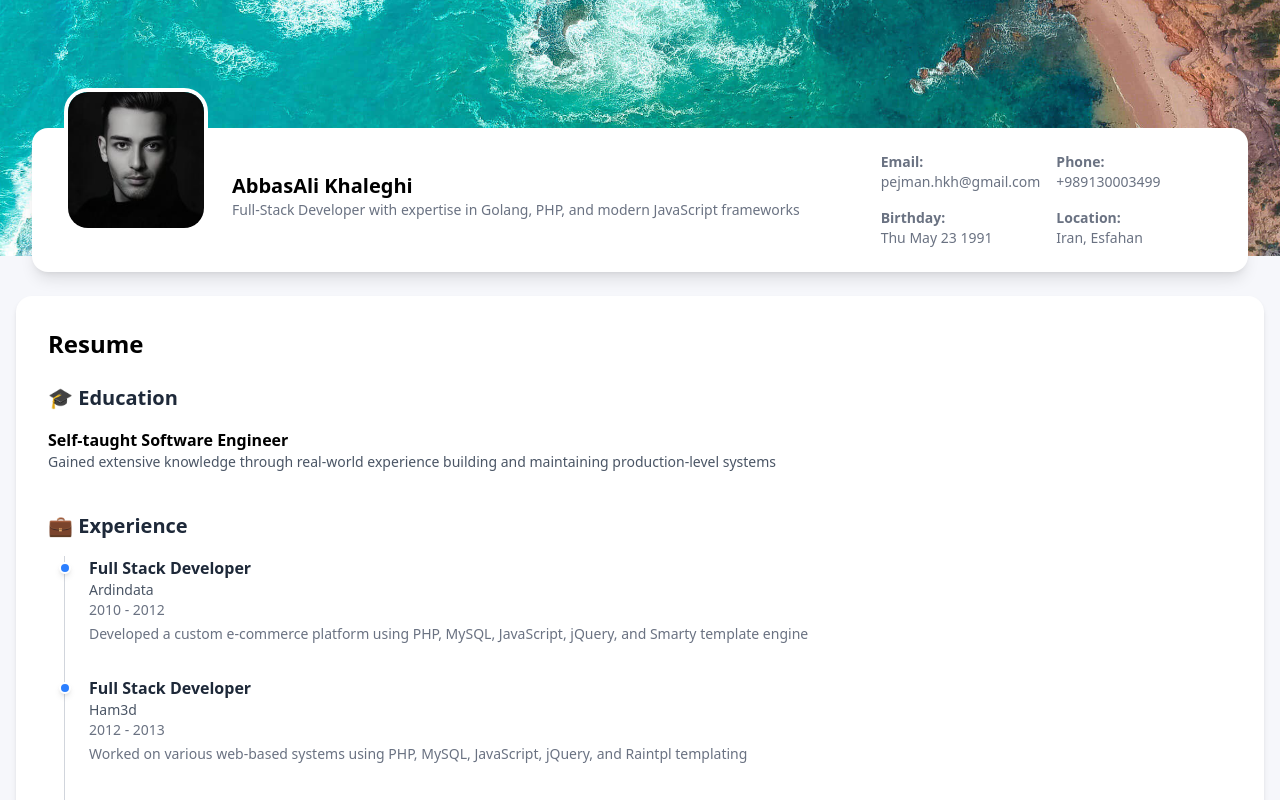
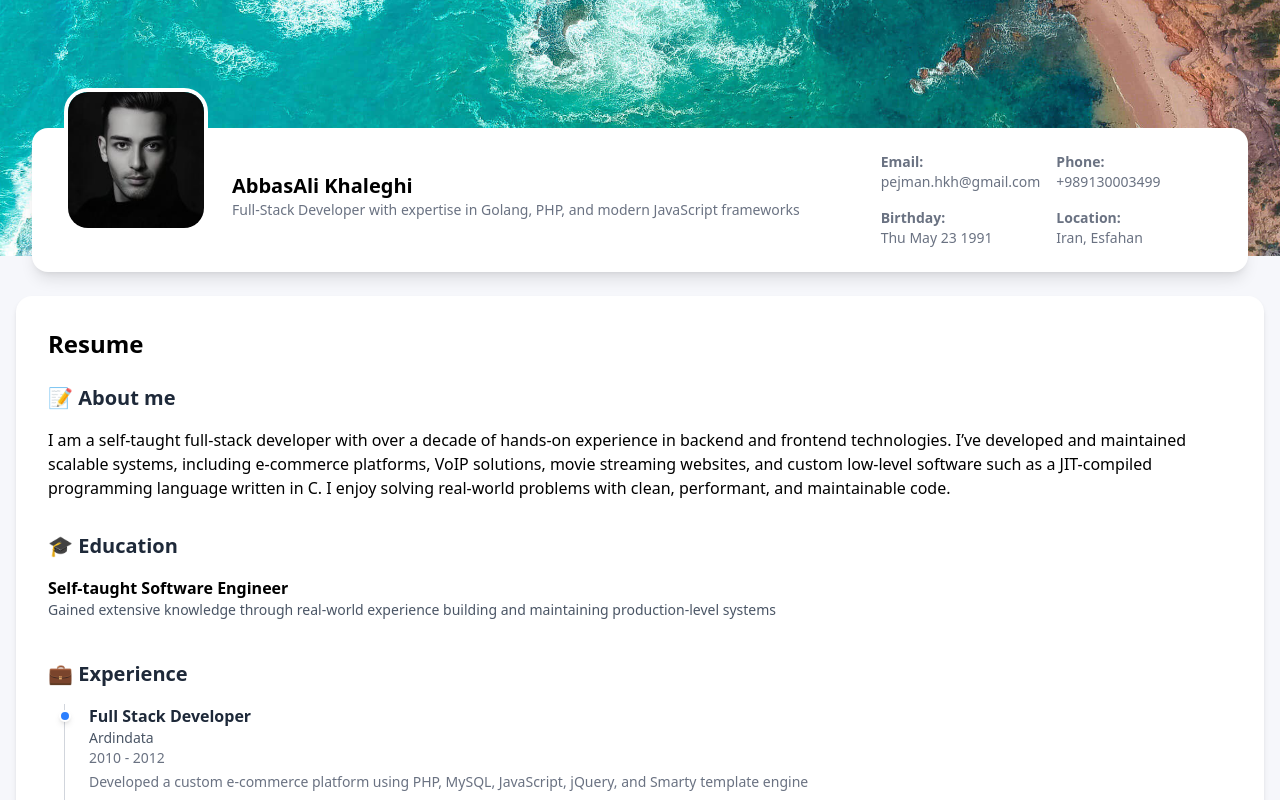
Before and after one commit to pejman-hkh/resume, a React (Vite) app: page / in a window 1280 px wide. Shown: the top 800 px of the page. Built offline with nearby package versions, Linux system fonts and the light colour scheme.

Commit message:
Add about me

```diff
--- a/src/App.tsx
+++ b/src/App.tsx
@@ -39,8 +39,17 @@ export default function App() {
 
       <div className="w-full max-w-7xl mx-auto px-4 mt-44 sm:mt-10">
         <div className="flex flex-col lg:flex-row gap-6">
-          <div className="w-full bg-white rounded-2xl shadow-md p-6 sm:p-8">
-            <h2 className="text-2xl font-bold mb-6">Resume</h2>
+          <div className="w-full bg-white rounded-2xl shadow-md p-6 sm:p-8 mb-8">
+            <h1 className="text-2xl font-bold mb-6">Resume</h1>
+
+            <section className="mb-8">
+              <h3 className="text-xl font-semibold text-gray-800 mb-4">
+                📝‌ About me
+              </h3>
+              <p>
+                {user.about}
+              </p>
+            </section>
             <Education items={educations} />
             <Experience items={experiences} />
             <Skill items={skills} />
```
